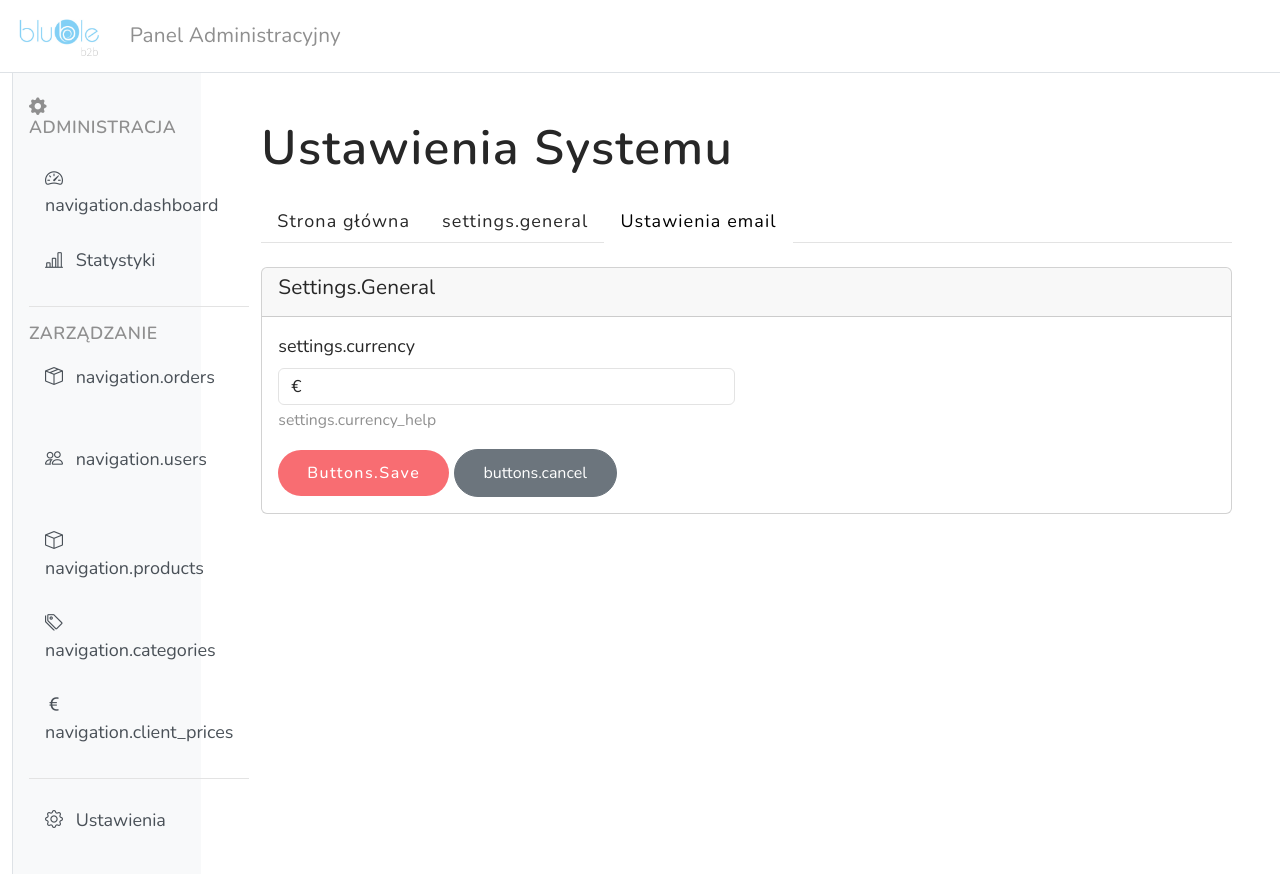
After one commit to lzaglewski/shop, a Symfony app: template templates/admin/settings/general.html.twig in a window 1280 px wide. The commit adds this page. Run offline with Twig, Linux system fonts and the light colour scheme; the template is opened without the code that fills it, so the values that code supplies are empty; some libraries are stand-ins or nearby versions.

Commit message:
Add support for customizable currency settings system-wide; implement `currency()` Twig extension and update related templates.

```diff
--- a/templates/admin/settings/email.html.twig
+++ b/templates/admin/settings/email.html.twig
@@ -10,6 +10,9 @@
     <ul class="nav nav-tabs mb-4">
         <li class="nav-item">
             <a class="nav-link" href="{{ path('admin_settings') }}">Strona główna</a>
+        </li>
+        <li class="nav-item">
+            <a class="nav-link" href="{{ path('admin_settings_general') }}">{{ 'settings.general'|trans }}</a>
         </li>
         <li class="nav-item">
             <a class="nav-link active" href="{{ path('admin_settings_email') }}">Ustawienia email</a>
--- /dev/null
+++ b/templates/admin/settings/general.html.twig
@@ -0,0 +1,56 @@
+{% extends 'base_admin.html.twig' %}
+
+{% block title %}{{ 'settings.general'|trans }} - {{ 'navigation.admin'|trans }}{% endblock %}
+
+{% block body %}
+    <div class="container my-4">
+    <h1 class="mb-4">Ustawienia systemu</h1>
+
+    <!-- Navigation tabs -->
+    <ul class="nav nav-tabs mb-4">
+        <li class="nav-item">
+            <a class="nav-link" href="{{ path('admin_settings') }}">Strona główna</a>
+        </li>
+        <li class="nav-item">
+            <a class="nav-link" href="{{ path('admin_settings_general') }}">{{ 'settings.general'|trans }}</a>
+        </li>
+        <li class="nav-item">
+            <a class="nav-link active" href="{{ path('admin_settings_email') }}">Ustawienia email</a>
+        </li>
+    </ul>
+
+
+    <div class="row">
+        <div class="col-12">
+            <div class="card">
+                <div class="card-header">
+                    <h5 class="card-title">{{ 'settings.general'|trans }}</h5>
+                </div>
+                <div class="card-body">
+                    <form method="post">
+                        <div class="row">
+                            <div class="col-md-6">
+                                <div class="mb-3">
+                                    <label for="currency" class="form-label">{{ 'settings.currency'|trans }}</label>
+                                    <input type="text"
+                                           class="form-control"
+                                           id="currency"
+                                           name="currency"
+                                           value="{{ currency }}"
+                                           required
+                                           maxlength="10"
+                                           placeholder="€">
+                                    <div class="form-text">{{ 'settings.currency_help'|trans }}</div>
+                                </div>
+                            </div>
+                        </div>
+
+                        <button type="submit" class="btn btn-primary">{{ 'buttons.save'|trans }}</button>
+                        <a href="{{ path('admin_settings') }}" class="btn btn-secondary">{{ 'buttons.cancel'|trans }}</a>
+                    </form>
+                </div>
+            </div>
+        </div>
+    </div>
+</div>
+{% endblock %}
--- a/templates/admin/settings/index.html.twig
+++ b/templates/admin/settings/index.html.twig
@@ -10,6 +10,9 @@
     <ul class="nav nav-tabs mb-4">
         <li class="nav-item">
             <a class="nav-link active" href="{{ path('admin_settings') }}">Strona główna</a>
+        </li>
+        <li class="nav-item">
+            <a class="nav-link" href="{{ path('admin_settings_general') }}">{{ 'settings.general'|trans }}</a>
         </li>
         <li class="nav-item">
             <a class="nav-link" href="{{ path('admin_settings_email') }}">Ustawienia email</a>
--- a/templates/client_price/bulk_edit_client.html.twig
+++ b/templates/client_price/bulk_edit_client.html.twig
@@ -44,7 +44,7 @@
                                     <tr>
                                         <td>{{ product.id }}</td>
                                         <td>{{ product.name }}</td>
-                                        <td>{{ product.basePrice }}€</td>
+                                        <td>{{ product.basePrice }}{{ currency() }}</td>
                                         <td>
                                             <div class="input-group">
                                                 <input type="number"
@@ -55,7 +55,7 @@
                                                        min="0"
                                                        data-base-price="{{ product.basePrice }}"
                                                        data-product-id="{{ product.id }}">
-                                                <span class="input-group-text">€</span>
+                                                <span class="input-group-text">{{ currency() }}</span>
                                             </div>
                                         </td>
                                         <td>
--- a/templates/client_price/bulk_edit_product.html.twig
+++ b/templates/client_price/bulk_edit_product.html.twig
@@ -16,7 +16,7 @@
                 <div class="d-flex justify-content-between align-items-center">
                     <h5 class="mb-0">Client Prices</h5>
                     <div>
-                        <span class="badge bg-info me-2">Base Price: {{ basePrice }}€</span>
+                        <span class="badge bg-info me-2">Base Price: {{ basePrice }}{{ currency() }}</span>
                         <span class="badge bg-primary">{{ clients|length }} Clients</span>
                     </div>
                 </div>
@@ -56,7 +56,7 @@
                                                        min="0"
                                                        data-base-price="{{ basePrice }}"
                                                        data-client-id="{{ client.id }}">
-                                                <span class="input-group-text">€</span>
+                                                <span class="input-group-text">{{ currency() }}</span>
                                             </div>
                                         </td>
                                         <td>
--- a/templates/client_price/form.html.twig
+++ b/templates/client_price/form.html.twig
@@ -35,7 +35,7 @@
         <div class="alert alert-info">
             <div class="row">
                 <div class="col-md-6">
-                    <strong>Base Price:</strong> {{ clientPrice.product.basePrice }}€
+                    <strong>Base Price:</strong> {{ clientPrice.product.basePrice }}{{ currency() }}
                 </div>
                 <div class="col-md-6">
                     <strong>Discount:</strong>
--- a/templates/client_price/index.html.twig
+++ b/templates/client_price/index.html.twig
@@ -64,8 +64,8 @@
                                             {{ clientPrice.product.name }}
                                         </a>
                                     </td>
-                                    <td>{{ clientPrice.product.basePrice }}€</td>
-                                    <td>{{ clientPrice.price }}€</td>
+                                    <td>{{ clientPrice.product.basePrice }}{{ currency() }}</td>
+                                    <td>{{ clientPrice.price }}{{ currency() }}</td>
                                     <td>
                                         {% if clientPrice.price < clientPrice.product.basePrice %}
                                             <span class="text-success">
--- a/templates/home/index.html.twig
+++ b/templates/home/index.html.twig
@@ -145,9 +145,9 @@
                                     </div>
                                     <span class="price text-primary fw-bold mb-2 fs-5">
                                         {% if app.user %}
-                                            {{ app.user.clientPrices.filter(p => p.product.id == product.id).first ? app.user.clientPrices.filter(p => p.product.id == product.id).first.price : product.basePrice }}€
+                                            {{ app.user.clientPrices.filter(p => p.product.id == product.id).first ? app.user.clientPrices.filter(p => p.product.id == product.id).first.price : product.basePrice }}{{ currency() }}
                                         {% else %}
-                                            {{ product.basePrice }}€
+                                            {{ product.basePrice }}{{ currency() }}
                                         {% endif %}
                                     </span>
                                     <div class="card-concern position-absolute start-0 end-0 d-flex gap-2">
--- a/templates/product/admin_list.html.twig
+++ b/templates/product/admin_list.html.twig
@@ -116,7 +116,7 @@
                                             <span class="text-muted">No category</span>
                                         {% endif %}
                                     </td>
-                                    <td>{{ product.basePrice }}€</td>
+                                    <td>{{ product.basePrice }}{{ currency() }}</td>
                                     <td>{{ product.stock }}</td>
                                     <td>
                                         <span class="badge {% if product.isActive %}bg-success{% else %}bg-secondary{% endif %}">
--- a/templates/product/list.html.twig
+++ b/templates/product/list.html.twig
@@ -112,9 +112,9 @@
                                 </div>
                                 <span class="price text-primary fw-bold mb-2 fs-5">
                                     {% if clientPrices[product.id] is defined %}
-                                        {{ clientPrices[product.id] }}€
+                                        {{ clientPrices[product.id] }}{{ currency() }}
                                     {% else %}
-                                        {{ product.basePrice }}€
+                                        {{ product.basePrice }}{{ currency() }}
                                     {% endif %}
                                 </span>
                                 <div class="card-concern position-absolute start-0 end-0 d-flex gap-2">
--- a/templates/product/show.html.twig
+++ b/templates/product/show.html.twig
@@ -100,15 +100,15 @@
                     <h2 class="h4">{{ 'common.price'|trans }}</h2>
                     <div class="d-flex align-items-center">
                         {% if app.user and clientPrice is defined and clientPrice %}
-                            <span class="fs-3 fw-bold me-3">{{ clientPrice.price }}€</span>
-                            <span class="text-muted text-decoration-line-through">{{ product.basePrice }}€</span>
+                            <span class="fs-3 fw-bold me-3">{{ clientPrice.price }}{{ currency() }}</span>
+                            <span class="text-muted text-decoration-line-through">{{ product.basePrice }}{{ currency() }}</span>
                             {% if clientPrice.price < product.basePrice %}
                                 <span class="badge bg-success ms-2">
                                     {{ ((1 - clientPrice.price / product.basePrice) * 100)|round }}% OFF
                                 </span>
                             {% endif %}
                         {% else %}
-                            <span class="fs-3 fw-bold">{{ product.basePrice }}€</span>
+                            <span class="fs-3 fw-bold">{{ product.basePrice }}{{ currency() }}</span>
                         {% endif %}
                     </div>
                 </div>
--- a/templates/user/show.html.twig
+++ b/templates/user/show.html.twig
@@ -188,8 +188,8 @@
                                             {% for clientPrice in user.clientPrices %}
                                                 <tr>
                                                     <td>{{ clientPrice.product.name }}</td>
-                                                    <td>{{ clientPrice.product.basePrice }}€</td>
-                                                    <td>{{ clientPrice.price }}€</td>
+                                                    <td>{{ clientPrice.product.basePrice }}{{ currency() }}</td>
+                                                    <td>{{ clientPrice.price }}{{ currency() }}</td>
                                                     <td>
                                                         {% if clientPrice.price < clientPrice.product.basePrice %}
                                                             <span class="text-success">
```
Also changed, not shown: src/Application/Admin/SettingsController.php (+17 -0 lines), src/Application/Common/SettingsService.php (+11 -0 lines), src/Infrastructure/Twig/CurrencyExtension.php (added, +29 -0 lines), templates/product/new_order.html.twig (+4 -4 lines), translations/messages.pl.yaml (+7 -0 lines).
